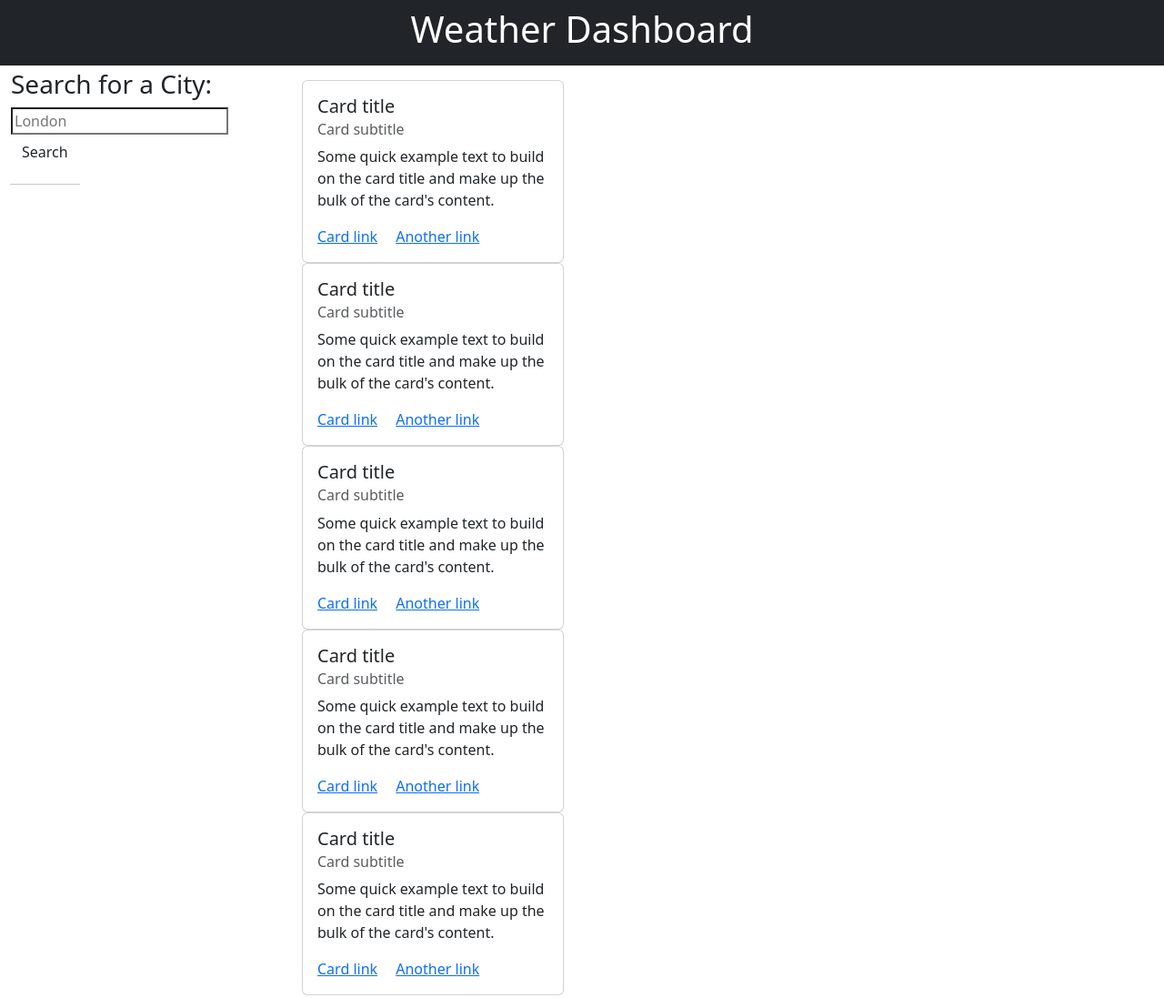
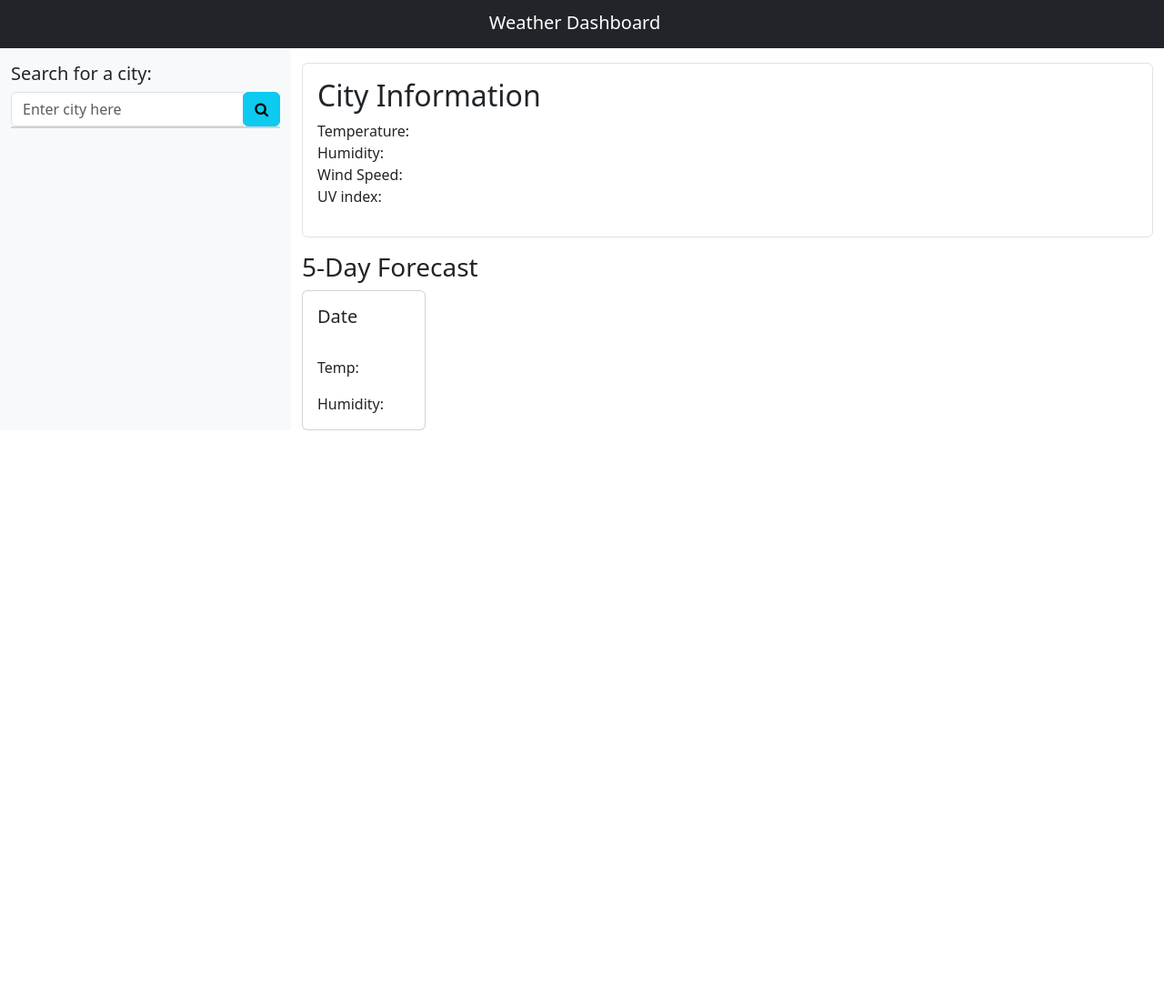
Before and after one commit to mewmew88/WeatherDashboard, a plain HTML site: page index.html in a window 1280 px wide. Shown: the whole page at 91% size. After the commit the page ends 800 px from the top, so only its background shows below. Drawn offline with nearby package versions, Linux system fonts and the light colour scheme.

Commit message:
styled HTML

```diff
--- a/index.html
+++ b/index.html
@@ -12,85 +12,63 @@
 </head>
 
 <body>
-  <header class="container-fluid text-center text-white bg-dark p-2 weather-header">
-    <h1>Weather Dashboard</h1>
-  </header>
+<div class="container-fluid">
+  <div class="row navbar navbar-dark bg-dark">
+      <div class="col-12 text-center">
+          <h1 class="navbar-brand pb-0 px-0">Weather Dashboard</h1>
+      </div>
+  </div>
+  <div class="row content-row">
+      <div class="col-12 col-md-3 bg-light pt-3">
+          <h5>Search for a city:</h5>
+          <form>
+              <div class="form-group input-group">
+                  <input type="text" class="form-control" id="search-city" placeholder="Enter city here">
+                  <div class="input-group-append">
+                      <button class="btn btn-info" type="button" id="search-city-button">
+                          <i class="fa fa-search"></i>
+                      </button>
+                  </div>
+              </div>
+          </form>
+          <!-- Seach History -->
+          <div class="card">
+              <ul class="list-group list-group-flush" id="search-history-list">
+                  <!-- <li class="list-group-item"></li> -->
 
-  <!-- max-width for ultra wide resolutions -->
-  <div class="container-fluid" style="max-width: 1400px">
+              </ul>
+
+          </div>
+      </div>
+      <div id="weather-content" class="col-12 col-md-9 hide">
           <div class="row">
-      <aside class="col-lg-3 pb-3">
-        <h2 id="form-heading" class="mt-1 h3 form-label">
-          Search for a City:
-        </h2>
-        <form id="search-form" class="form">
-          <div class="form-inline form-group">
-            <div class="input-group">
-              <input class="form-input weather-search" type="text" id="search-input" placeholder="London"
-                aria-labelledby="form-heading" aria-controls="today forecast" />
-              <div class="input-group-append">
-                <button type="submit" class="btn search-button" id="search-button" aria-label="submit search">
-                  Search
-                </button>
-                <hr class="hr weather-hr" />
+              <div class="col-12">
+                  <div class="city-info border rounded my-3 px-3 py-3">
+                      <h2 id="current-city">City Information <small class="text-muted" id="current-date"></small></h2>
+
+                      <p class="mb-0">Temperature: <span id="current-temp"></span></p>
+                      <p class="mb-0">Humidity: <span id="current-humidity"></span></p>
+                      <p class="mb-0">Wind Speed: <span id="current-wind-speed"></span></p>
+                      <p>UV index: <span id="uv-index"></span></p>
                   </div>
               </div>
           </div>
-        </form>
-        <div class="list-group" id="history"></div>
-      </aside>
+          <div class="row">
+              <div class="col-12">
+                  <h3>5-Day Forecast</h3>
 
-      <div class="col-lg-9 pb-3">
-        <section id="today" class="mt-3" role="region" aria-live="polite"></section>
-        <section id="forecast" class="row mt-3" role="region" aria-live="polite"></section>
-       <!-- card -->
-        <div class="card" style="width: 18rem;">
-          <div class="card-body">
-            <h5 class="card-title">Card title</h5>
-            <h6 class="card-subtitle mb-2 text-muted">Card subtitle</h6>
-            <p class="card-text">Some quick example text to build on the card title and make up the bulk of the card's content.</p>
-            <a href="#" class="card-link">Card link</a>
-            <a href="#" class="card-link">Another link</a>
               </div>
           </div>
-          <!-- card 2 -->
-          <div class="card" style="width: 18rem;">
+          <div id="five-day-forecast" class="row">
+              <div class="col-2">
+                  <div class="card">
                       <div class="card-body">
-              <h5 class="card-title">Card title</h5>
-              <h6 class="card-subtitle mb-2 text-muted">Card subtitle</h6>
-              <p class="card-text">Some quick example text to build on the card title and make up the bulk of the card's content.</p>
-              <a href="#" class="card-link">Card link</a>
-              <a href="#" class="card-link">Another link</a>
+                      <h5 class="card-title">Date</h5>
+                      <i class="fa fa-sun"></i>
+                      <p class="card-text">Temp: </p>
+                      <p class="card-text">Humidity: </p>
                       </div>
                   </div>
-            <!-- card 3-->
-        <div class="card" style="width: 18rem;">
-          <div class="card-body">
-            <h5 class="card-title">Card title</h5>
-            <h6 class="card-subtitle mb-2 text-muted">Card subtitle</h6>
-            <p class="card-text">Some quick example text to build on the card title and make up the bulk of the card's content.</p>
-            <a href="#" class="card-link">Card link</a>
-            <a href="#" class="card-link">Another link</a>
-          </div>
-        </div>
-          <!-- card 4-->
-          <div class="card" style="width: 18rem;">
-            <div class="card-body">
-              <h5 class="card-title">Card title</h5>
-              <h6 class="card-subtitle mb-2 text-muted">Card subtitle</h6>
-              <p class="card-text">Some quick example text to build on the card title and make up the bulk of the card's content.</p>
-              <a href="#" class="card-link">Card link</a>
-              <a href="#" class="card-link">Another link</a>
-            </div>
-          </div>
-            <!-- card 5-->
-        <div class="card" style="width: 18rem;">
-          <div class="card-body">
-            <h5 class="card-title">Card title</h5>
-            <h6 class="card-subtitle mb-2 text-muted">Card subtitle</h6>
-            <p class="card-text">Some quick example text to build on the card title and make up the bulk of the card's content.</p>
-            <a href="#" class="card-link">Card link</a>
-            <a href="#" class="card-link">Another link</a>
               </div>
           </div>
       </div>
```
Lines whose indentation alone changed are shown as unchanged.
